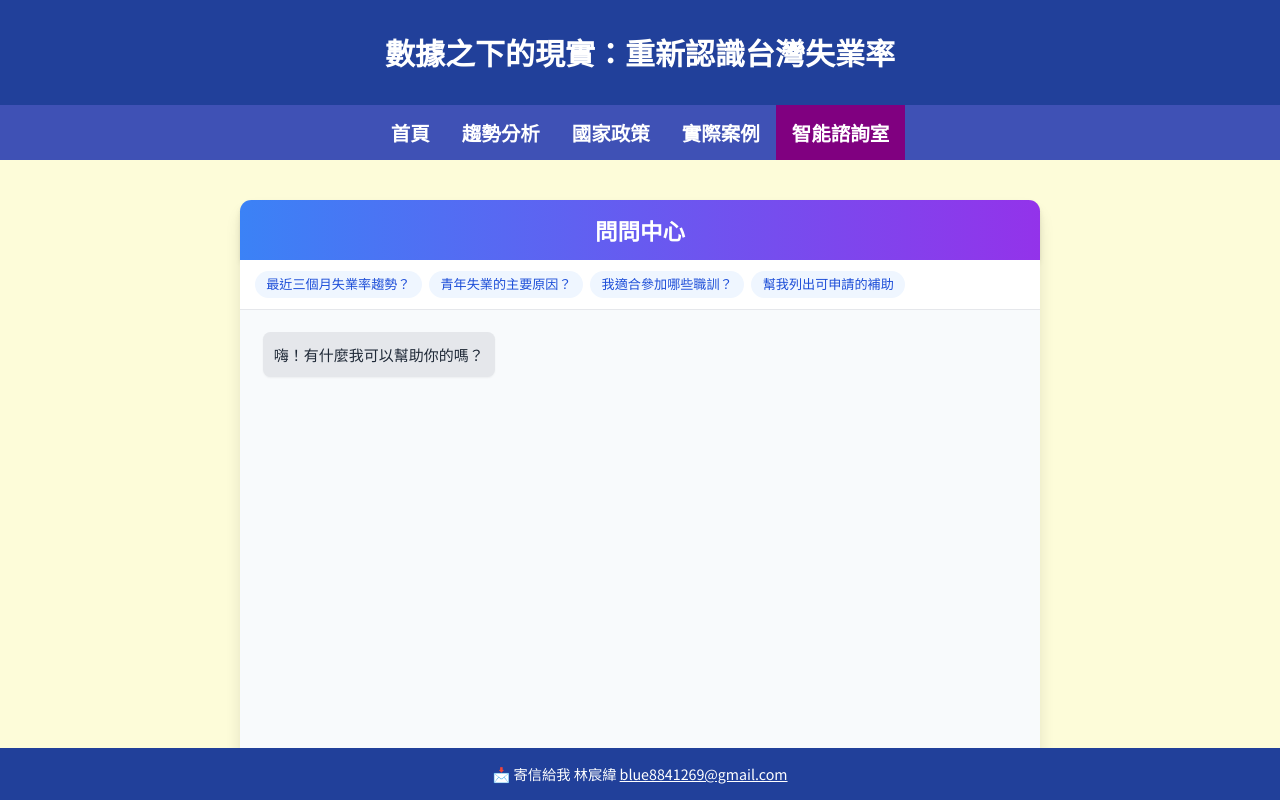
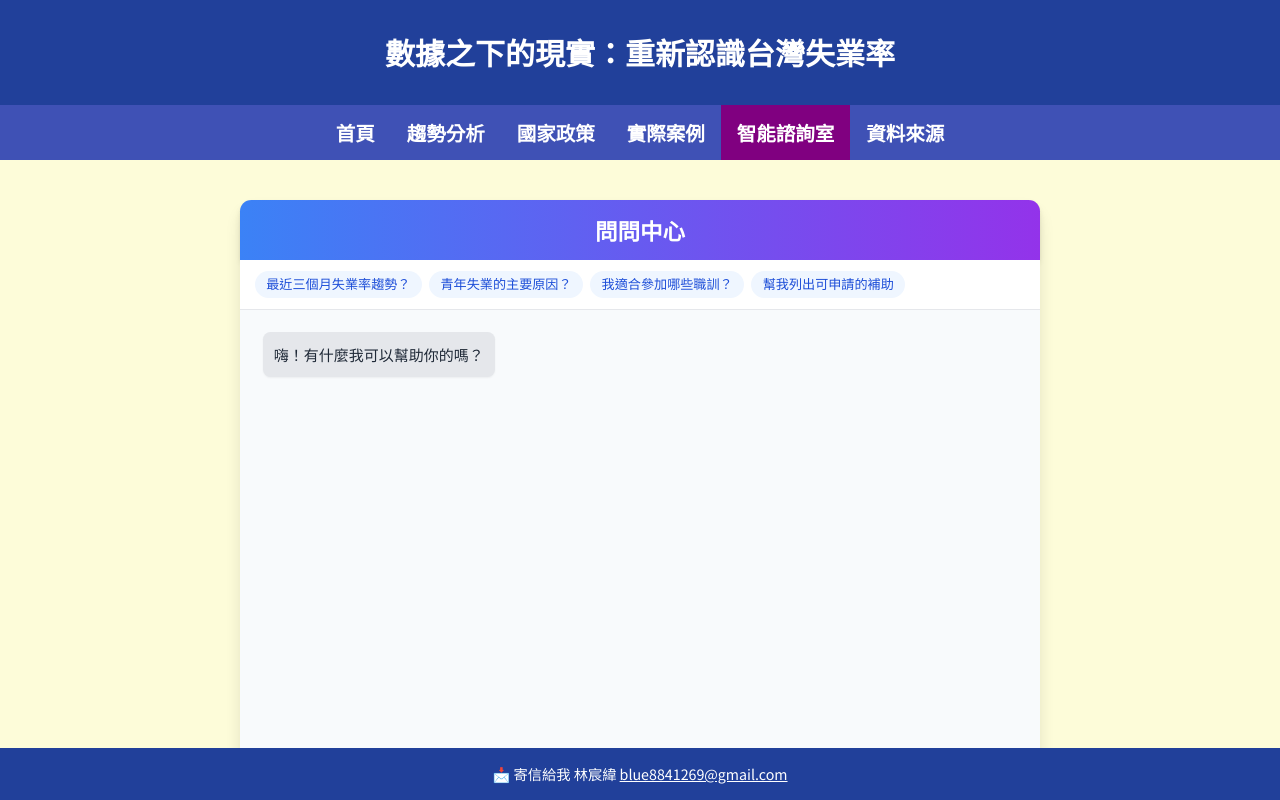
Before and after one commit to Taron909/unemployment, a plain HTML site: page chatbot.html in a window 1280 px wide. Shown: the top 800 px of the page. Drawn offline with nearby package versions, Linux system fonts and the light colour scheme.

Commit message:
chatbot.html

```diff
--- a/chatbot.html
+++ b/chatbot.html
@@ -119,6 +119,7 @@
       <a href="policy.html"   class="w3-bar-item w3-button w3-hover-white">國家政策</a>
       <a href="case.html"     class="w3-bar-item w3-button w3-hover-white">實際案例</a>
       <a href="chatbot.html" class="w3-bar-item w3-button w3-hover-white active">智能諮詢室</a>
+      <a href="source.html"   class="w3-bar-item w3-button w3-hover-white">資料來源</a>
     </div>
   </nav>
 
```
